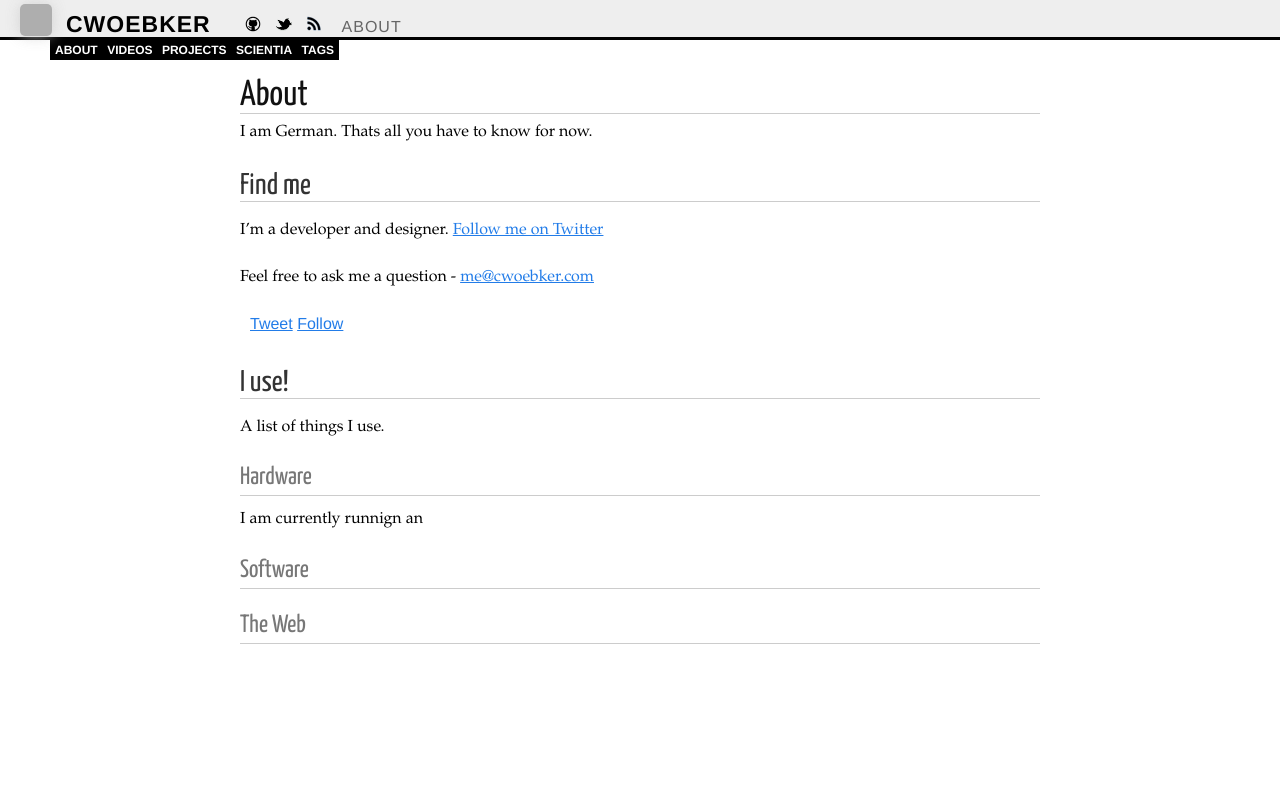
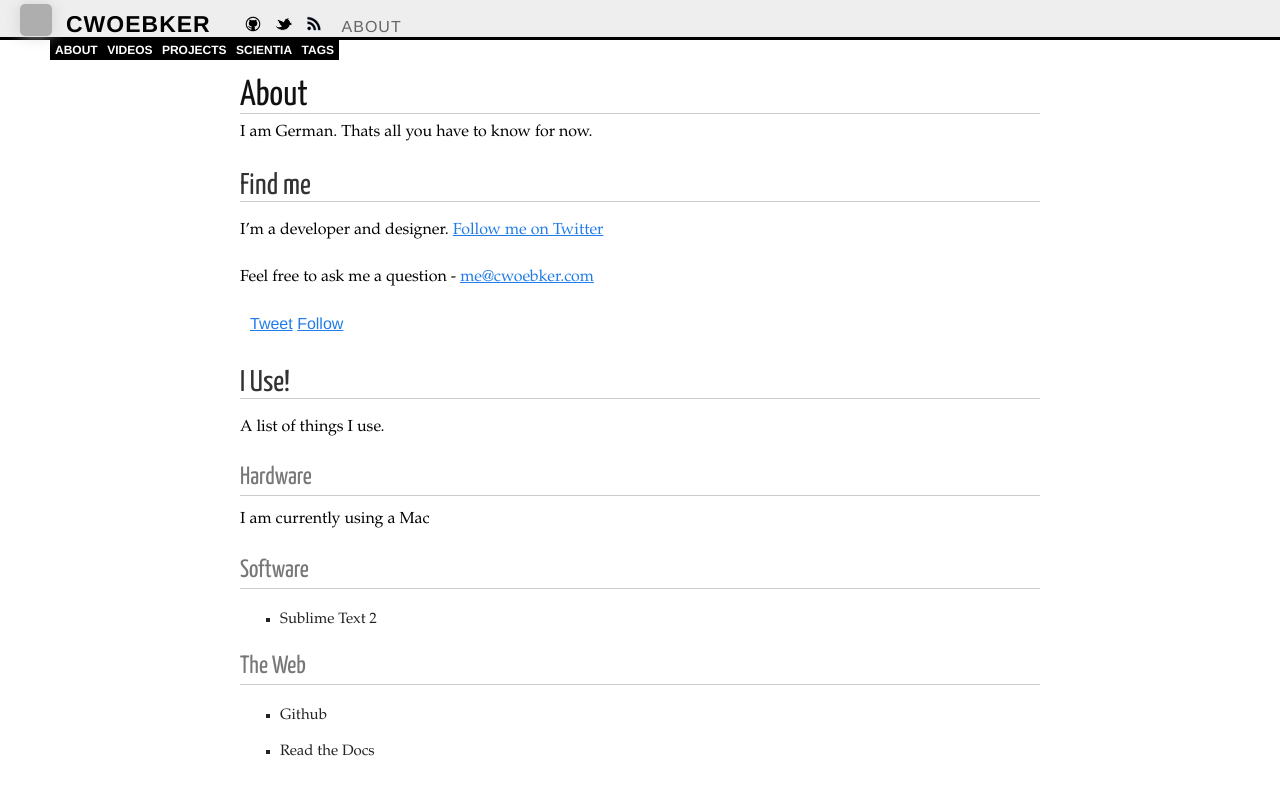
Before and after one commit to cwoebker/.com, a Jekyll site: the page built from about.markdown, in a window 1280 px wide. Shown: the top 795 px of the page. Built offline with Jekyll 4.4.1, drawn with Linux system fonts in a browser that asks for light colours; Markdown is read by kramdown in place of the engine named in the settings; comment, search, counter and statistics services are not loaded; grey boxes are pictures that could not be loaded.

Commit message:
refined about stuff

```diff
--- a/_layouts/post.html
+++ b/_layouts/post.html
@@ -22,7 +22,7 @@ external: [flexnav]
       <li><a href="/tag/{{ tag }}">{{ tag }}</a></li>
     {% endfor %}
     </ul>
-    <h2>About</h2>
+    <h2><a href="/about">About</a></h2>
     {% include about.html %}
     <br />
     {% include disqus.html %}
--- a/about.markdown
+++ b/about.markdown
@@ -21,14 +21,19 @@ Feel free to ask me a question - <me@cwoebker.com>
   <script src="http://platform.twitter.com/widgets.js" type="text/javascript"></script>
 </div>
 
-## I use!
+## I Use!
 
 A list of things I use.
 
 ### Hardware
 
-I am currently runnign an
+I am currently using a Mac
 
 ### Software
 
+- Sublime Text 2
+
 ### The Web
+
+- Github
+- Read the Docs
```
